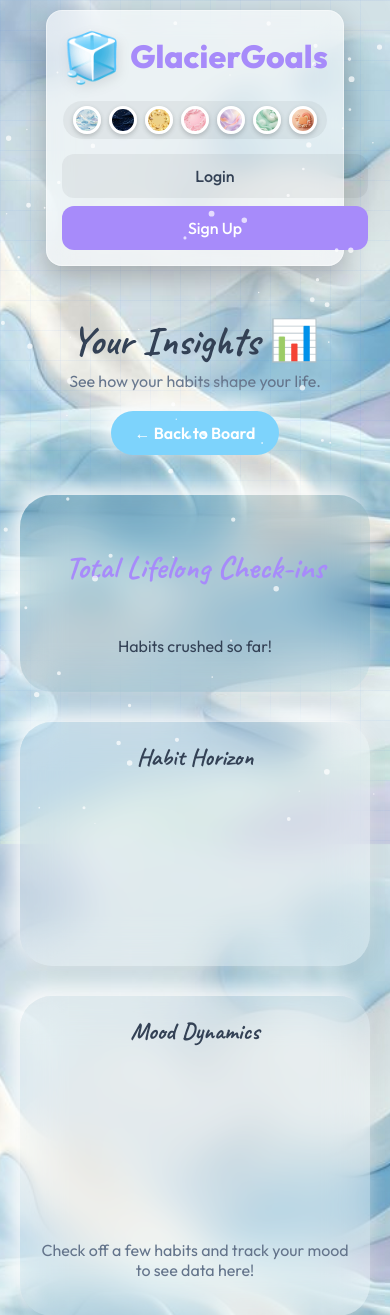
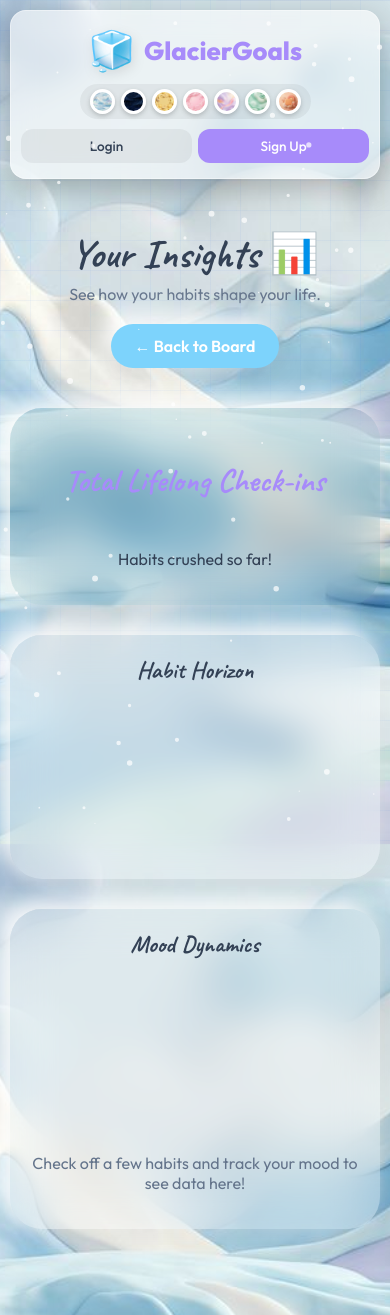
Before and after one commit to keerthana-hk/GlacierGoals, a Python web app: template templates/insights.html in a window 390 px wide. Shown: the top 1315 px of the page. Run offline with Jinja, Linux system fonts and the light colour scheme; the template is opened without the code that fills it, so the values that code supplies are empty; some libraries are stand-ins or nearby versions.

Commit message:
Ultra compact mobile navbar grid layout fix

```diff
--- a/static/css/style.css
+++ b/static/css/style.css
@@ -308,29 +308,45 @@ body.theme-midnight .hm-day { background: rgba(255,255,255,0.05); }
 /* Mobile Responsiveness for App Feel */
 @media (max-width: 768px) {
     .glass-navbar {
+        position: relative; /* Crucial: stops it from blocking the screen when scrolling */
+        top: 0;
         flex-direction: column;
-        gap: 15px;
-        padding: 15px;
+        gap: 10px;
+        padding: 15px 10px;
+        margin: 10px;
     }
     .glass-navbar > div {
         flex-direction: column;
-        gap: 15px !important;
+        gap: 10px !important;
         width: 100%;
+    }
+    .logo {
+        font-size: 1.6rem;
     }
     .theme-picker {
         flex-wrap: wrap;
         justify-content: center;
+        gap: 6px !important;
+    }
+    .theme-picker button {
+        width: 25px !important;
+        height: 25px !important;
     }
     .nav-links {
         display: flex;
-        flex-direction: column;
+        flex-direction: row;
+        flex-wrap: wrap;
         width: 100%;
-        gap: 8px;
+        gap: 6px;
+        justify-content: space-between;
     }
-    .nav-links .glass-nav-btn {
+    .nav-links .glass-nav-btn, .glass-navbar .clay-button {
         margin: 0 !important;
         text-align: center;
-        width: 100%;
+        flex: 1 1 48%; /* Creates a neat 2x2 grid for buttons */
+        padding: 8px 5px;
+        font-size: 0.85rem;
+        box-sizing: border-box;
     }
     .header-section {
         flex-direction: column;
@@ -342,4 +358,8 @@ body.theme-midnight .hm-day { background: rgba(255,255,255,0.05); }
     .clay-card, .cozy-card {
         padding: 20px;
     }
+    /* Fix login form sizing */
+    .container {
+        padding: 0 10px;
+    }
 }
--- a/templates/base.html
+++ b/templates/base.html
@@ -14,7 +14,7 @@
     <link rel="icon" type="image/jpeg" href="{{ url_for('static', filename='images/penguin_v2.jpg') }}">
     <title>GlacierGoals</title>
     <!-- Simple icon mapping using emoji or fallback SVGs in css later if needed -->
-    <link rel="stylesheet" href="{{ url_for('static', filename='css/style.css') }}?v=13">
+    <link rel="stylesheet" href="{{ url_for('static', filename='css/style.css') }}?v=14">
     <!-- Premium Icons from Phosphor Icons -->
     <script src="https://unpkg.com/@phosphor-icons/web"></script>
 </head>
```
